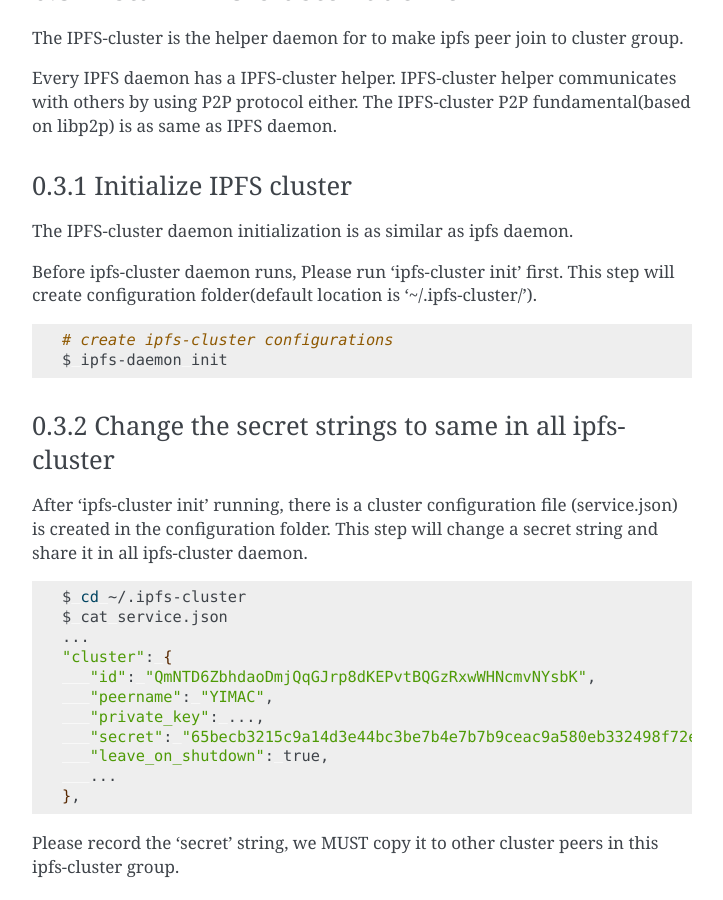
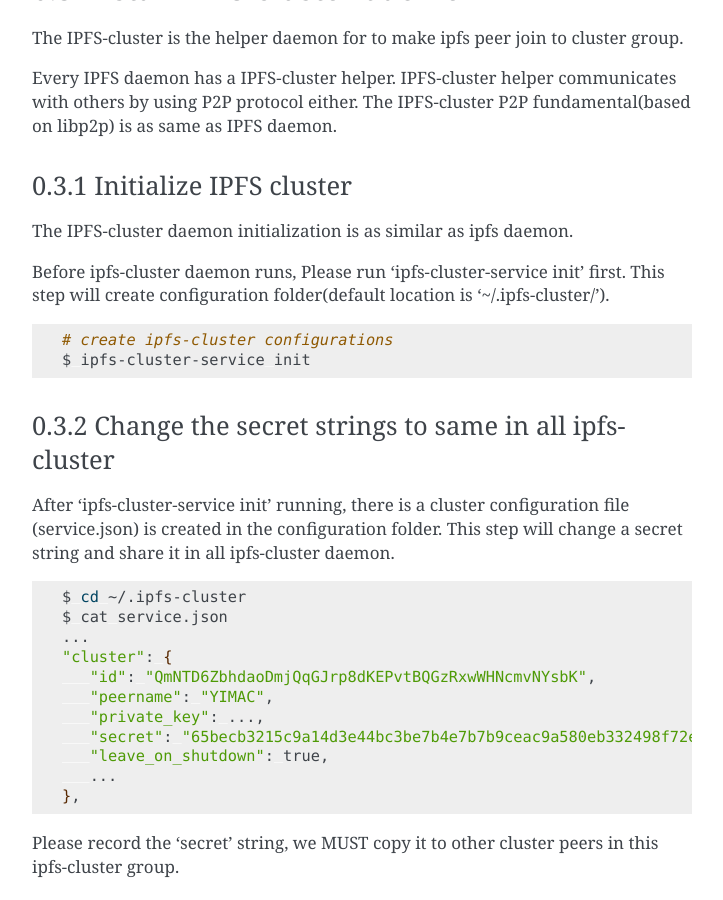
Before and after one commit to elastos/Elastos.Hive.DevDocs, a Sphinx documentation site: the page built from tech/manual/source/deployment.rst, in a window 1280 px wide and 900 px high, scrolled down 2084 px. Shown: the whole window, without its empty margins (388-1111 px from the left). Built offline with Sphinx 7.4.7, drawn with Linux system fonts in a browser that asks for light colours.

Commit message:
correct the cluster program name.
Signed-off-by: Yi Wang <wangyi@storswoft.com>

```diff
--- a/tech/manual/source/deployment.rst
+++ b/tech/manual/source/deployment.rst
@@ -94,16 +94,16 @@
 *******************************************************
 The IPFS-cluster daemon initialization is as similar as ipfs daemon.
 
-Before ipfs-cluster daemon runs, Please run 'ipfs-cluster init' first. This step will create configuration folder(default location is '~/.ipfs-cluster/').
+Before ipfs-cluster daemon runs, Please run 'ipfs-cluster-service init' first. This step will create configuration folder(default location is '~/.ipfs-cluster/').
 
 .. code-block:: bash
 
    # create ipfs-cluster configurations
-   $ ipfs-daemon init
+   $ ipfs-cluster-service init
 
 Change the secret strings to same in all ipfs-cluster
 ********************************************************
-After 'ipfs-cluster init' running, there is a cluster configuration file (service.json) is created in the configuration folder.  This step will change a secret string and share it in all ipfs-cluster daemon.
+After 'ipfs-cluster-service init' running, there is a cluster configuration file (service.json) is created in the configuration folder.  This step will change a secret string and share it in all ipfs-cluster daemon.
 
 .. code-block:: bash
 
```
